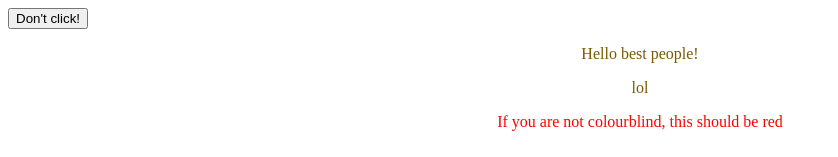
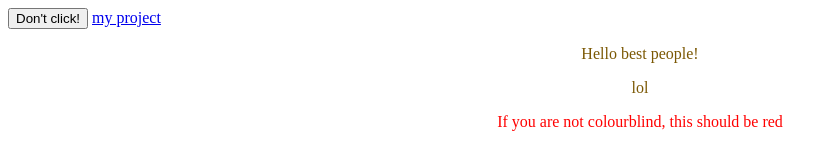
Before and after one commit to PearlDS/jubilant-garbanzo, a plain HTML site: page index.html in a window 1280 px wide. Shown: the top 157 px of the page, without its empty margins (0-838 px from the left). Drawn offline with Linux system fonts and the light colour scheme.

Commit message:
Update index.html

```diff
--- a/index.html
+++ b/index.html
@@ -15,6 +15,8 @@
 <button onclick = "alert('BOOOM!')">
 Don't click!
 </button>
+
+  <a href="https://github.com/PearlDS/toystore.git"> my project</a>
 
 
 <p onmouseover="greeting()" >Hello best people! </p>
```
